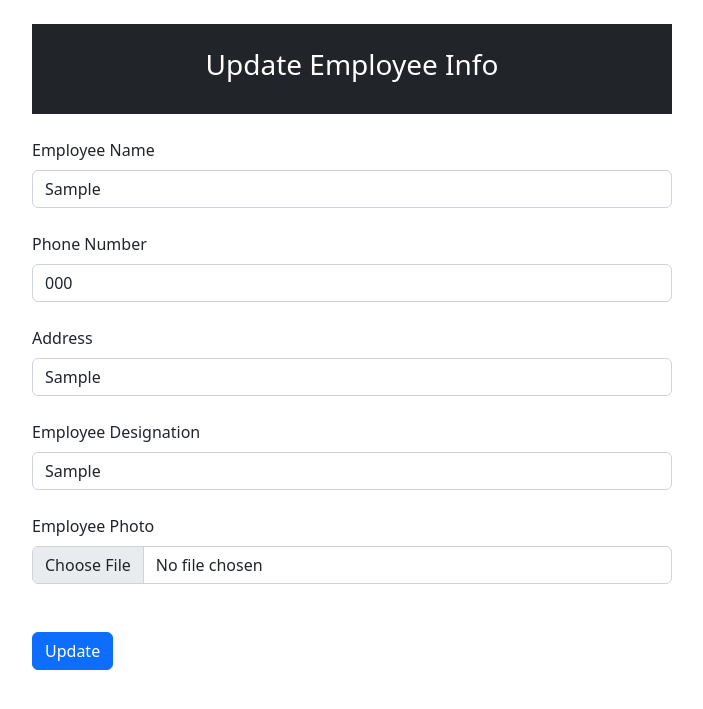
After one commit to NayeemCseMu/php-crud-employee-records, a PHP site: page /update_page.php?id=1 in a window 1280 px wide. The commit adds this page. Shown: the top 709 px of the page, without its empty margins (288-991 px from the left). Run offline with PHP 8.4, Linux system fonts and the light colour scheme; tables that the repository leaves empty or names only in its code hold one stand-in row (values such as "Sample post").

Commit message:
update done

```diff
--- a/delete.php
+++ b/delete.php
@@ -30,7 +30,7 @@ if(isset($_GET['id'])){
 // }
 }
 echo json_encode($response);
-header('location:view_employee.php');
+header('location:index.php');
 mysqli_close($con);
 
   ?>
--- a/employee_entry.php
+++ b/employee_entry.php
@@ -57,7 +57,7 @@ else {
 
 
 echo json_encode($response);
-header('location:view_employee.php');
+header('location:index.php');
 mysqli_close($con);
 
 
--- /dev/null
+++ b/update_page.php
@@ -0,0 +1,86 @@
+<?php
+include 'db/config.php';
+$con = dbConnect();
+$response = array();
+$id = $_GET['id'];
+
+if(isset($_GET['id'])){
+$id = $_GET['id'];
+$q = "select * from employee where id='$id'";
+$result = mysqli_query($con, $q);
+$num_of_result = mysqli_num_rows($result);
+$row = mysqli_fetch_assoc($result);
+
+$name = $row['name'];
+$phone = $row['phone'];
+$address = $row['address'];
+$designation = $row['designation'];
+$image = $row['image'];
+
+}
+
+?>
+
+<!DOCTYPE html>
+<html>
+<head>
+	<meta charset="utf-8">
+	<meta name="viewport" content="width=device-width, initial-scale=1">
+    <link href="https://cdn.jsdelivr.net/npm/bootstrap@5.2.0-beta1/dist/css/bootstrap.min.css" rel="stylesheet" integrity="sha384-0evHe/X+R7YkIZDRvuzKMRqM+OrBnVFBL6DOitfPri4tjfHxaWutUpFmBp4vmVor" crossorigin="anonymous">
+	<title>Update Info</title>
+</head>
+<body>
+
+
+<div class="col-lg-6 m-auto card-header">
+
+	<br>
+
+	 <div class="card-header bg-dark">
+	 	<br>
+ <h3 class="text-white text-center">  Update Employee Info </h3>
+ <br>
+ </div><br>
+
+	<form action="update.php"  method="post" enctype="multipart/form-data">
+		<label for="exampleFormControlInput1" class="form-label">Employee Name</label>
+  <input type="text" class="form-control" name="name", value= <?php echo $name;?>>
+  <br>
+
+		<label for="exampleFormControlInput1" class="form-label">Phone Number</label>
+  <input type="text" class="form-control" name="phone" value=<?php echo $phone;?>>
+  <br>
+
+
+		<label for="exampleFormControlInput1" class="form-label">Address</label>
+  <input type="text" class="form-control" name="address" value=<?php echo $address;?>>
+  <br>
+
+
+		<label for="exampleFormControlInput1" class="form-label">Employee Designation</label>
+		  <input type="text" class="form-control" name="designation" value=<?php echo $designation;?>>
+
+		  <input type="hidden" class="form-control" name="updateid" value=<?php echo $id; ?>>
+
+  <br>
+
+  <label for="exampleFormControlInput1" class="form-label">Employee Photo</label>
+  <input type="file" class="form-control" name="image" value=<?php echo $image;?>>
+  <br><br>
+
+  <button class="btn btn-primary text-center action='update.php'" type="submit" name="update">Update</button>
+
+
+
+
+  </div>
+
+
+
+	</form>
+<br>
+
+</div>
+
+</body>
+</html>
```
Also changed, not shown: employee.php (+8 -2 lines), index.php (added, +90 -0 lines), update.php (added, +41 -0 lines), view_employee.php (deleted, +0 -86 lines), images/1631251589.png (added), images/55-552671_apple-iphone-clipart-samsung-logo-apple-logo-small.png (added), images/IMG_20220303_143621.jpg (added), images/IMG_20220304_144644.jpg (added), 2 other files.
